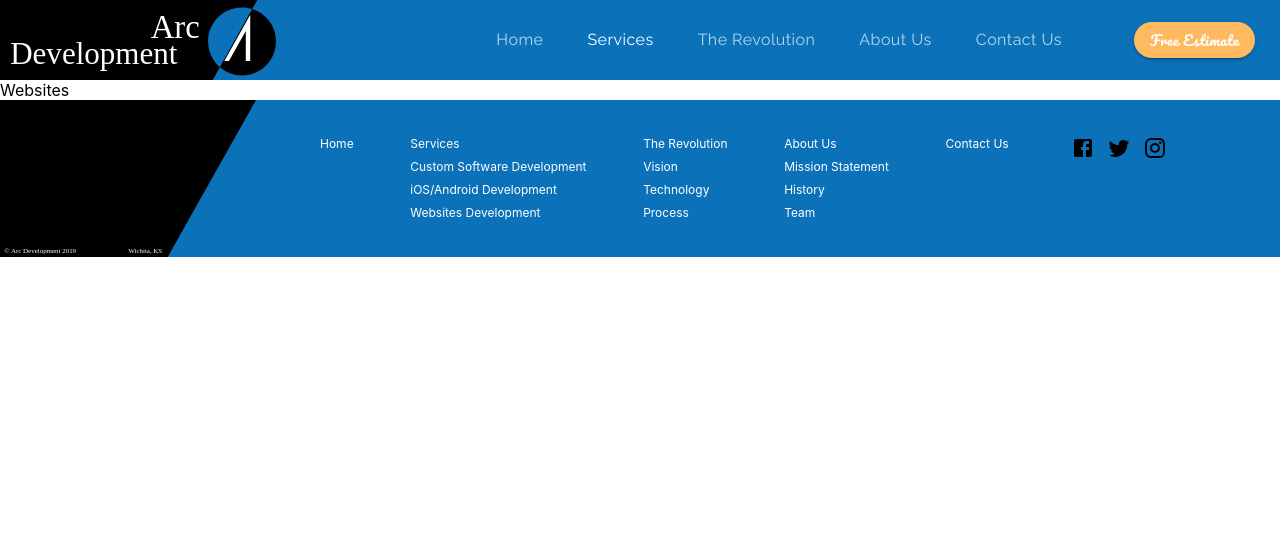
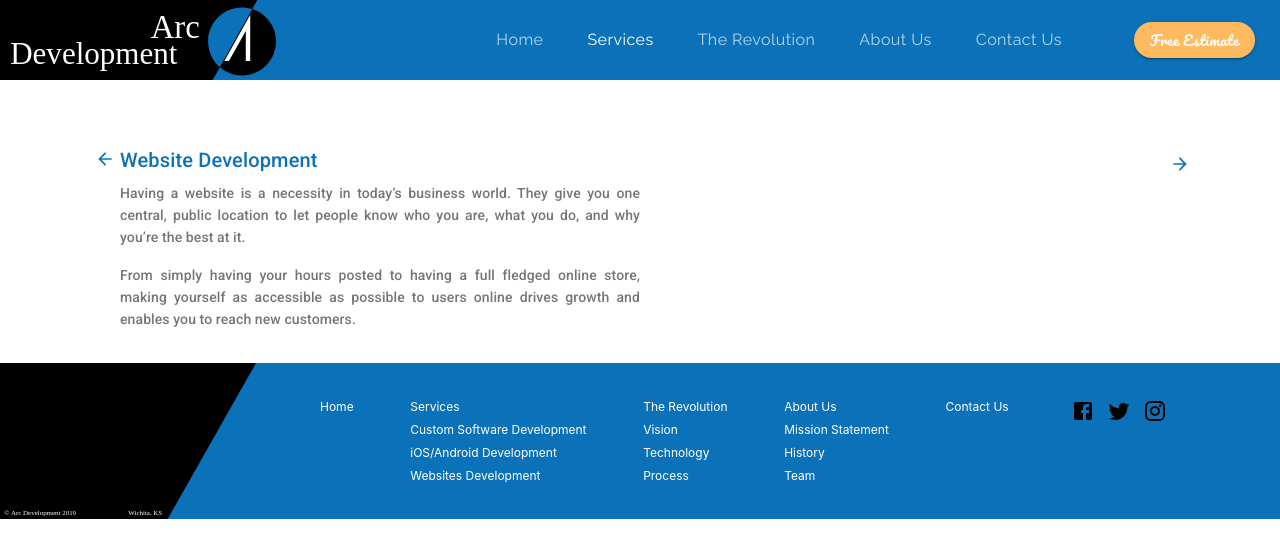
Before and after one commit to EhsanEbneKhodadad/Arc-Development, a React (Create React App) app: page /websites in a window 1280 px wide. Shown: the top 558 px of the page. Built offline with nearby package versions, Linux system fonts and the light colour scheme.

Commit message:
change project stuctore

```diff
--- a/src/App.js
+++ b/src/App.js
@@ -8,6 +8,7 @@ import Home from "./container/Home";
 import Services from "./container/Services";
 import SoftwareDevelopment from "./container/SoftwareDevelopment";
 import AppDevelopment from "./container/AppDevelopment";
+import Websites from "./container/Websites";
 
 function App() {
   // set active tabs
@@ -49,7 +50,12 @@ function App() {
               <AppDevelopment setValue={setValue} setMenuIndex={setMenuIndex} />
             }
           />
-          <Route path="/websites" element={<div>Websites</div>} />
+          <Route
+            path="/websites"
+            element={
+              <Websites setValue={setValue} setMenuIndex={setMenuIndex} />
+            }
+          />
           <Route path="/revolution" element={<div>Revolution</div>} />
           <Route path="/about" element={<div>About</div>} />
           <Route path="/contact" element={<div>Contact</div>} />
--- /dev/null
+++ b/src/components/ui/PageInfo.js
@@ -0,0 +1,58 @@
+import React from "react";
+import { Grid, IconButton, makeStyles, Typography } from "@material-ui/core";
+import { ArrowBack, ArrowForward } from "@material-ui/icons";
+import { Link } from "react-router-dom";
+
+const useStyles = makeStyles((theme) => ({
+  firstIcon: {
+    textAlign: "right",
+  },
+  iconBtn: {
+    padding: "5px",
+  },
+  margin: {
+    margin: "1rem 0",
+  },
+  secondIcon: {
+    marginLeft: "auto",
+    padding: "5px",
+  },
+}));
+const PageInfo = (props) => {
+  const classes = useStyles();
+  return (
+    <Grid item container>
+      <Grid item xs={1} className={classes.firstIcon}>
+        <IconButton
+          component={Link}
+          to="/services"
+          className={classes.iconBtn}
+          onClick={() => {
+            props.setValue(1);
+            props.setMenuIndex(0);
+          }}
+        >
+          <ArrowBack fontSize="small" color="primary" />
+        </IconButton>
+      </Grid>
+      <Grid container item md={5} xs={10} direction="column">
+        <Grid item>{props.children}</Grid>
+      </Grid>
+      <Grid item xs={1} className={classes.secondIcon}>
+        <IconButton
+          component={Link}
+          to="/mobile-apps"
+          className={classes.iconBtn}
+          onClick={() => {
+            props.setValue(1);
+            props.setMenuIndex(2);
+          }}
+        >
+          <ArrowForward fontSize="small" color="primary" />
+        </IconButton>
+      </Grid>
+    </Grid>
+  );
+};
+
+export default PageInfo;
--- a/src/container/AppDevelopment.js
+++ b/src/container/AppDevelopment.js
@@ -7,9 +7,8 @@ import {
   useMediaQuery,
   useTheme,
 } from "@material-ui/core";
-import { IconButton } from "@material-ui/core";
-import { ArrowBack, ArrowForward } from "@material-ui/icons";
 import Lottie from "lottie-web";
+import PageInfo from "../components/ui/PageInfo";
 import Estimate from "../components/Home/Estimate";
 import integrationAnimation from "../animations/integrationAnimation/data.json";
 import extendAccess from "../assets/extendAccess.svg";
@@ -20,16 +19,6 @@ const useStyles = makeStyles((theme) => ({
   marginTop: {
     marginTop: "3rem",
     padding: "1rem",
-  },
-  firstIcon: {
-    textAlign: "right",
-  },
-  iconPadding: {
-    padding: "5px",
-  },
-  secondIcon: {
-    marginLeft: "auto",
-    padding: "5px",
   },
   padding: {
     padding: "7rem",
@@ -47,10 +36,6 @@ const useStyles = makeStyles((theme) => ({
       margin: "auto",
     },
   },
-  extendAccess: {
-    width: "100%",
-    height: "100%",
-  },
   img: {
     [theme.breakpoints.down("sm")]: {
       width: "150px",
@@ -61,6 +46,10 @@ const useStyles = makeStyles((theme) => ({
     [theme.breakpoints.down("sm")]: {
       margin: "5rem 0",
     },
+  },
+  extendAccess: {
+    width: "100%",
+    height: "100%",
   },
 }));
 
@@ -83,21 +72,7 @@ const AppDevelopment = (props) => {
     <Grid container direction="column">
       <Grid item container direction="column" className={classes.marginTop}>
         {/******************************************** first section ********************************************/}
-        <Grid item container>
-          <Grid item xs={1} className={classes.firstIcon}>
-            <IconButton
-              component={Link}
-              to="/custom-software"
-              className={classes.iconPadding}
-              onClick={() => {
-                props.setValue(1);
-                props.setMenuIndex(1);
-              }}
-            >
-              <ArrowBack color="primary" fontSize="small" />
-            </IconButton>
-          </Grid>
-          <Grid item container direction="column" md={5} xs={10}>
+        <PageInfo>
           <Grid item>
             <Typography variant="h6" color="primary" gutterBottom>
               iOS/Android App Development
@@ -112,36 +87,22 @@ const AppDevelopment = (props) => {
             <Typography
               variant="subtitle2"
               color="textSecondary"
+              align="justify"
               paragraph
-                align="justify"
             >
               Whether you want an app for your customers, employees, or
               yourself, we can build cross-platform native solutions for any
               part of your business process. This opens you up to a whole new
-                world of possibilities by taking advantage of phone features
-                like the camera, GPS, push notifications, and more.
+              world of possibilities by taking advantage of phone features like
+              the camera, GPS, push notifications, and more.
             </Typography>
           </Grid>
           <Grid item>
-              <Typography variant="subtitle2" color="textSecondary">
+            <Typography variant="subtitle2" color="textSecondary" paragraph>
               Convenience. Connection.
             </Typography>
           </Grid>
-          </Grid>
-          <Grid item xs={1} className={classes.secondIcon}>
-            <IconButton
-              component={Link}
-              to="/websites"
-              className={classes.iconPadding}
-              onClick={() => {
-                props.setValue(1);
-                props.setMenuIndex(3);
-              }}
-            >
-              <ArrowForward color="primary" fontSize="small" />
-            </IconButton>
-          </Grid>
-        </Grid>
+        </PageInfo>
         {/******************************************** second section ********************************************/}
         <Grid item container alignItems="center" justifyContent="center">
           <Grid
--- /dev/null
+++ b/src/container/Websites.js
@@ -0,0 +1,44 @@
+import React from "react";
+import { Grid, makeStyles, Typography } from "@material-ui/core";
+import PageInfo from "../components/ui/PageInfo";
+
+const useStyles = makeStyles((theme) => ({
+  marginTop: {
+    marginTop: "3rem",
+    padding: "1rem",
+  },
+}));
+
+const Websites = () => {
+  const classes = useStyles();
+  return (
+    <Grid container direction="column">
+      <Grid item container className={classes.marginTop}>
+        {/******************************************** first section ********************************************/}
+        <PageInfo>
+          <Grid item>
+            <Typography variant="h6" color="primary" gutterBottom>
+              Website Development
+            </Typography>
+          </Grid>
+          <Grid item>
+            <Typography variant="subtitle2" color="textSecondary" align="justify" paragraph>
+              Having a website is a necessity in today’s business world. They
+              give you one central, public location to let people know who you
+              are, what you do, and why you’re the best at it.
+            </Typography>
+          </Grid>
+          <Grid item>
+            <Typography variant="subtitle2" color="textSecondary" align="justify" paragraph>
+              From simply having your hours posted to having a full fledged
+              online store, making yourself as accessible as possible to users
+              online drives growth and enables you to reach new customers.{" "}
+            </Typography>
+          </Grid>
+        </PageInfo>
+      </Grid>
+    </Grid>
+  );
+};
+
+export default Websites;
```
Also changed, not shown: src/container/SoftwareDevelopment.js (+17 -67 lines). Lines whose indentation alone changed are shown as unchanged.
